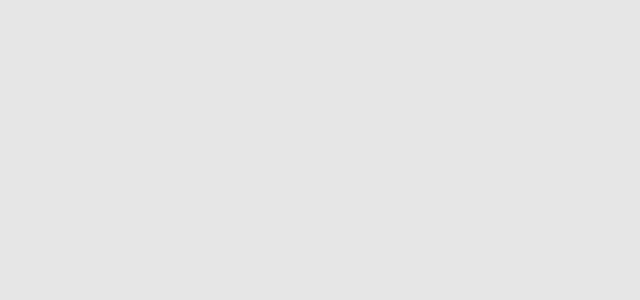
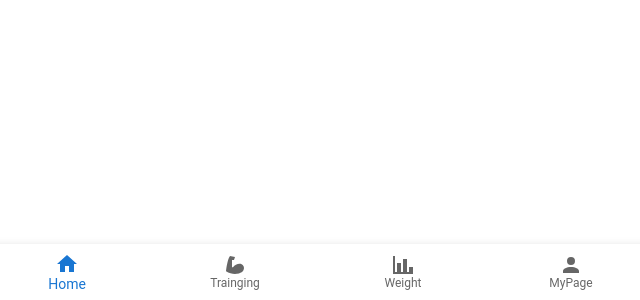
Before and after one commit to igaiga0823/muscle-app, a React (Create React App) app: page /appbar1 in a window 1280 px wide. Before the commit this address had no page. Shown: the part 500-800 px from the top of the page, without its empty margins (321-961 px from the left). Built offline with nearby package versions, Linux system fonts and the light colour scheme; the HTML template or start-up script is replaced by a standard one.

Commit message:
ボトムのNavbarを製作

```diff
--- a/src/App.js
+++ b/src/App.js
@@ -13,6 +13,7 @@ import Test from './components/test';
 
 import Login from './components/views/Login';
 import AppBar from './components/parts/AppBar';
+import AppBar1 from './components/parts/AppBar1';
 
 function App() {
   return (
@@ -26,7 +27,7 @@ function App() {
           <Route path="/test" element={<Test />} />
           <Route path="/fetch" element={<Fetch1 />} />
           <Route path="/loginform" element={<Login />} />
-          <Route path="/appbar" element={<AppBar />} />
+          <Route path="/appbar1" element={<AppBar1 />} />
         </Routes>
       </BrowserRouter>
 
--- /dev/null
+++ b/src/components/parts/AppBar1.jsx
@@ -0,0 +1,53 @@
+import "./a.css";
+import "../../css/reset.css";
+
+import * as React from "react";
+import Box from '@mui/material/Box';
+import CssBaseline from '@mui/material/CssBaseline';
+import BottomNavigation from '@mui/material/BottomNavigation';
+import BottomNavigationAction from '@mui/material/BottomNavigationAction';
+import RestoreIcon from '@mui/icons-material/Restore';
+import FavoriteIcon from '@mui/icons-material/Favorite';
+import ArchiveIcon from '@mui/icons-material/Archive';
+import HomeIcon from '@mui/icons-material/Home';
+import Paper from '@mui/material/Paper';
+import List from '@mui/material/List';
+import ListItem from '@mui/material/ListItem';
+import ListItemAvatar from '@mui/material/ListItemAvatar';
+import ListItemText from '@mui/material/ListItemText';
+import Avatar from '@mui/material/Avatar';
+
+import Icon from '@mdi/react';
+import { mdiArmFlex, mdiAccount, mdiChartBar } from '@mdi/js';
+
+
+
+const AppBar1 = (props) => {
+
+    const [value, setValue] = React.useState(0);
+    const ref = React.useRef(null);
+
+  return (
+    <div>
+    <Box sx={{ pb: 7 }} ref={ref}>
+      <CssBaseline />
+      <Paper sx={{ position: 'fixed', bottom: 0, left: 0, right: 0 }} elevation={3}>
+        <BottomNavigation
+          showLabels
+          value={value}
+          onChange={(event, newValue) => {
+            setValue(newValue);
+          }}
+        >
+          <BottomNavigationAction label="Home" icon={<HomeIcon  />} />
+          <BottomNavigationAction label="Trainging" icon={<Icon path = {mdiArmFlex} size={1}/>} />
+          <BottomNavigationAction label="Weight" icon={<Icon path={mdiChartBar} size={1}/>} />
+          <BottomNavigationAction label="MyPage" icon={<Icon path = {mdiAccount} size={1} />} />
+        </BottomNavigation>
+      </Paper>
+    </Box>
+    </div>
+  );
+};
+
+export default AppBar1;
```
Also changed, not shown: package.json (+8 -2 lines), 1 other file (tests, documents, lock files or other folders).
